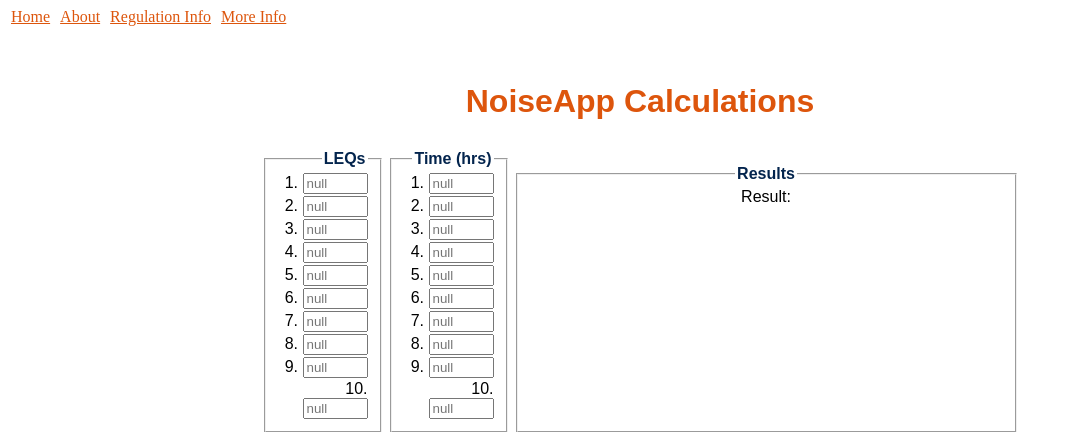
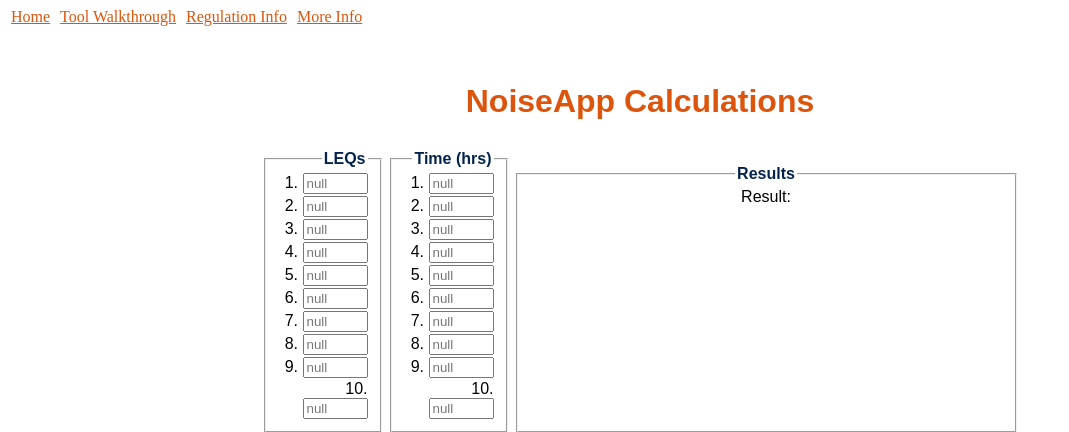
Before and after one commit to erayner305/NoiseApp, a Flask app: page / in a window 1280 px wide. Shown: the top 432 px of the page, without its empty margins (0-1069 px from the left). Run offline with Flask 2, Linux system fonts and the light colour scheme.

Commit message:
Updated Nav Bar

```diff
--- a/templates/base.html
+++ b/templates/base.html
@@ -1,8 +1,7 @@
 <a style = "color:#dd550c;padding:3px" href="{{url_for('index')}}">Home</a>
-<a style = "color:#dd550c;padding:3px" href="{{url_for('about')}}">About</a>
+<a style = "color:#dd550c;padding:3px" href="{{url_for('about')}}">Tool Walkthrough</a>
 <a style = "color:#dd550c;padding:3px" href="{{url_for('reginfo')}}">Regulation Info</a>
 <a style = "color:#dd550c;padding:3px" href="{{url_for('moreinfo')}}">More Info</a>
-
 <br/><br/>
 {%block content%}
 
```
